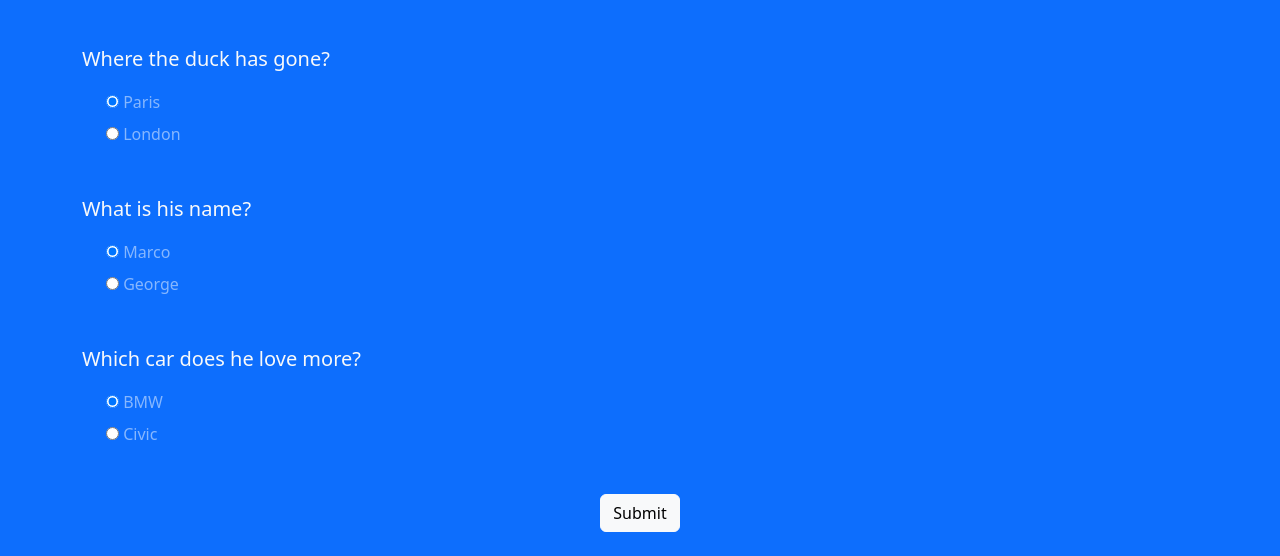
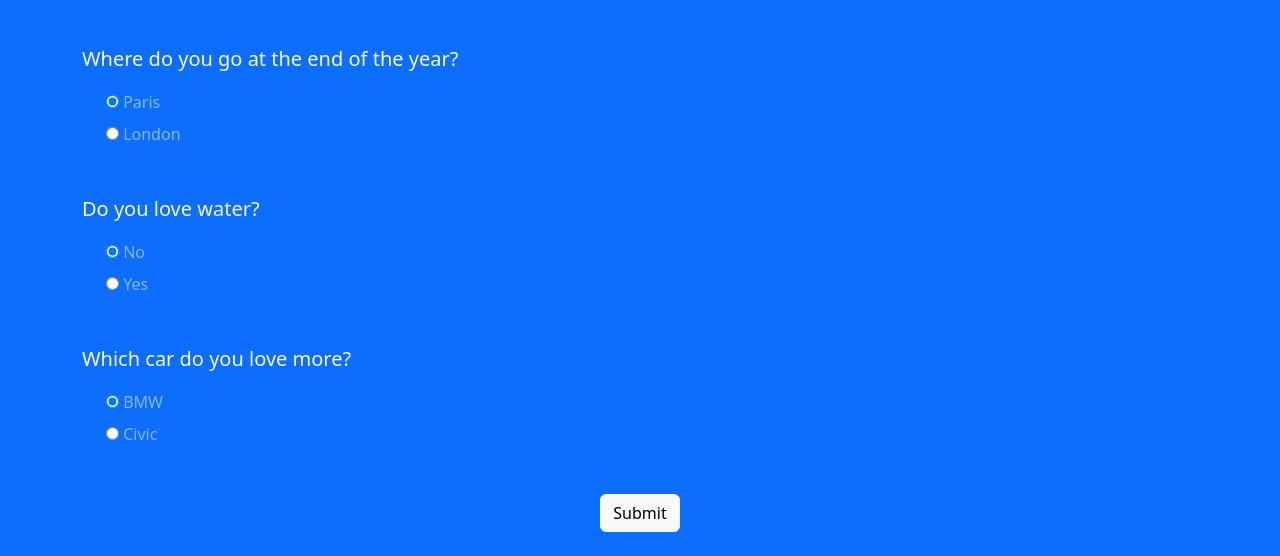
Before and after one commit to HugoFP-2024/Course-Modern-JavaScript--Complete-guide--from-Novice-to-Ninja-, a plain HTML site: page notes/section_8/index.html in a window 1280 px wide. Shown: the part 271-827 px from the top of the page. Drawn offline with nearby package versions, Linux system fonts and the light colour scheme.

Commit message:
Update quiz questions and animation speed

```diff
--- a/notes/section_8/index.html
+++ b/notes/section_8/index.html
@@ -28,7 +28,7 @@
             <h2 class="my-5 text-white">Some questions for you!</h2>
             <form action="" class="quiz-form text-light">
                 <div class="my-5">
-                    <p class="lead font-weight-normal">Where the duck has gone?</p>
+                    <p class="lead font-weight-normal">Where do you go at the end of the year?</p>
                     <div class="form-check my-2 text-white-50">
                         <input type="radio" name="q1" value="A" checked>
                         <label class="form check-la">Paris</label>
@@ -39,18 +39,18 @@
                     </div>
                 </div>
                 <div class="my-5">
-                    <p class="lead font-weight-normal">What is his name?</p>
+                    <p class="lead font-weight-normal">Do you love water?</p>
                     <div class="form-check my-2 text-white-50">
                         <input type="radio" name="q2" value="A" checked>
-                        <label class="form check-la">Marco</label>
+                        <label class="form check-la">No</label>
                     </div>
                     <div class="form-check my-2 text-white-50">
                         <input type="radio" name="q2" value="B">
-                        <label class="form check-la">George</label>
+                        <label class="form check-la">Yes</label>
                     </div>
                 </div>
                 <div class="my-5">
-                    <p class="lead font-weight-normal">Which car does he love more?</p>
+                    <p class="lead font-weight-normal">Which car do you love more?</p>
                     <div class="form-check my-2 text-white-50">
                         <input type="radio" name="q3" value="A" checked>
                         <label class="form check-la">BMW</label>
--- a/notes/section_8/script.js
+++ b/notes/section_8/script.js
@@ -34,7 +34,7 @@ form.addEventListener('submit', event => {
         else {
             number++;
         }
-    }, 50);
+    }, 25);
 
     // setTimeout(() => {
     //     // Do something.
```
